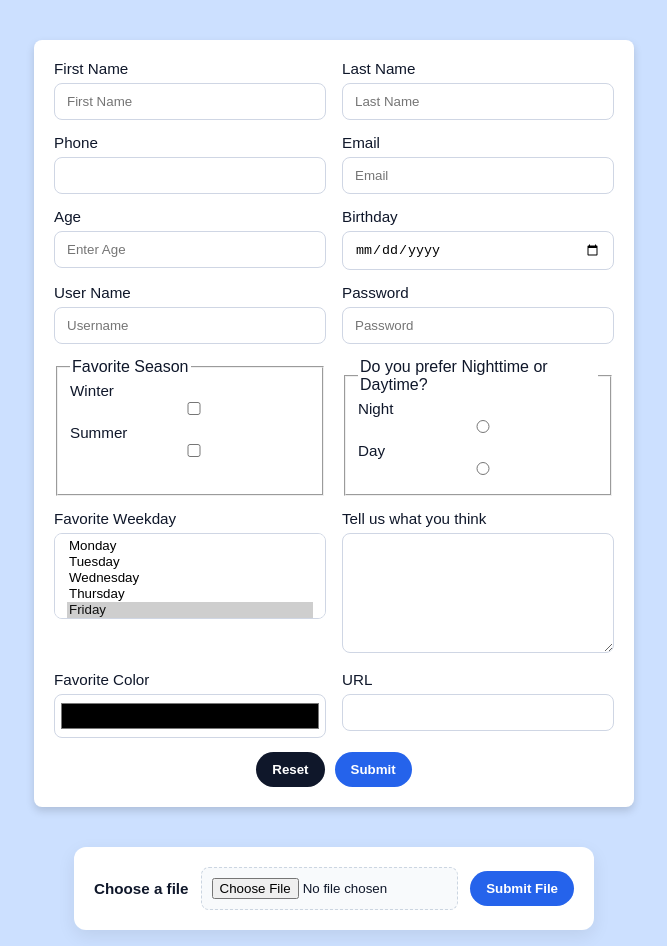
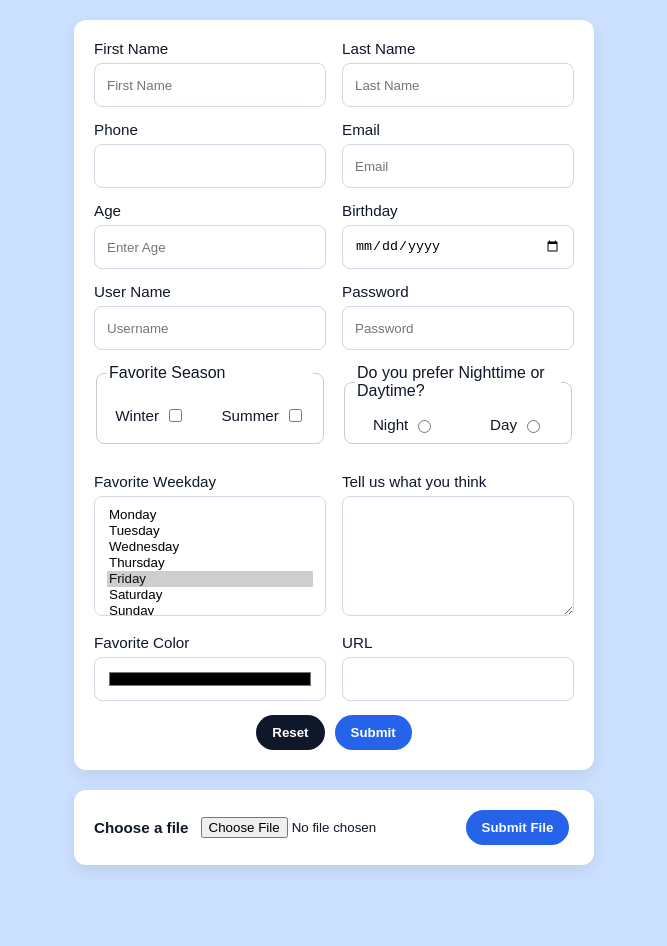
Before and after one commit to kingka5352/HTML_Form_with_CSS, a plain HTML site: page index.html in a window 1280 px wide. Shown: the whole page, without its empty margins (306-973 px from the left). After the commit the page ends 881 px from the top, so only its background shows below. Drawn offline with Linux system fonts and the light colour scheme.

Commit message:
layout update

```diff
--- a/css/style.css
+++ b/css/style.css
@@ -5,7 +5,7 @@
 body {
   margin: 0;
   font-family: Arial, Helvetica, sans-serif;
-  background: #f5f7fb;
+  background: #cce0ff;
   color: #0f172a;
 }
 
@@ -41,7 +41,7 @@ label {
   margin-bottom: 6px;
 }
 
-input,
+input:not([type="file"]),
 select,
 textarea {
   width: 100%;
@@ -56,7 +56,7 @@ textarea {
   resize: vertical;
 }
 
-input:focus,
+input:not([type="file"]):focus,
 select:focus,
 textarea:focus {
   border-color: #2563eb;
@@ -106,11 +106,7 @@ form[enctype] label {
 }
 
 form[enctype] input[type="file"] {
-  flex: 1;
-  padding: 10px;
-  border: 1px dashed #cbd5e1;
-  border-radius: 8px;
-  background: #f8fafc;
+  all: revert;
 }
 
 @media (max-width: 720px) {
@@ -124,13 +120,6 @@ form[enctype] input[type="file"] {
 form label {
   font-weight: normal;
 }
-form>div:last-of-type {
-  width: 100%;
-  display: flex;
-  justify-content: center;
-  align-items: center;
-  gap: 10px;
-}
 
 form>div:last-of-type {
   grid-column: 1 / -1;
@@ -139,6 +128,7 @@ form>div:last-of-type {
   align-items: center;
   gap: 10px;
 }
+
 h1 {
   text-align: center;
   margin: 24px 0 12px;
@@ -156,50 +146,87 @@ h1 {
   white-space: pre-wrap;
 }
 
-#results+p {
-  text-align: center;
-  margin: 0;
-}
-h1 {
-  text-align: center;
-  margin: 24px 0 12px;
-}
-
-#results {
-  max-width: 520px;
-  margin: 0 auto 16px;
-  padding: 16px 20px;
-  border-radius: 12px;
-  background: #fff;
-  box-shadow: 0 6px 18px rgba(0, 0, 0, .08);
-  line-height: 1.6;
-  font-size: .95rem;
-  white-space: pre-wrap;
-}
-
-
 #results br {
   display: block;
   margin: 6px 0;
 }
 
-
 #results+p {
   text-align: center;
   margin: 0;
 }
-body {
-  background-color: #cce0ff;
-  font-family: Arial, sans-serif;
-  margin: 0;
-  padding: 0;
+
+fieldset {
+  border: 1px solid #ccc;
+  padding: 10px;
+  margin-bottom: 15px;
+  border-radius: 8px;
 }
 
-form {
-  background-color: #ffffff;
-  padding: 20px;
+legend {
+  font-weight: bold;
+}
+
+.inline-options label {
+  display: inline-block;
+  margin-right: 20px;
+}
+
+.inline-options input {
+  margin-left: 4px;
+}
+fieldset.inline-options legend {
+  font-weight: normal !important;
+}
+input[type="date"],
+input[type="color"] {
+  width: 100%;
+  height: auto;
+  padding: 10px 12px;
+  line-height: normal;
+  box-sizing: border-box;
+}
+input[type="text"],
+input[type="number"],
+input[type="email"],
+input[type="password"],
+input[type="tel"],
+input[type="url"],
+input[type="date"],
+input[type="color"],
+select,
+textarea {
+  width: 100%;
+  height: 44px;
+
+  padding: 10px 12px;
+  border: 1px solid #cfd6e4;
   border-radius: 8px;
-  max-width: 600px;
-  margin: 40px auto;
-  box-shadow: 0 4px 8px rgba(0, 0, 0, 0.15);
+  background: #fff;
+  box-sizing: border-box;
 }
+fieldset.inline-options {
+  display: flex;
+  flex-wrap: wrap;
+  gap: 20px;
+  align-items: center;
+}
+
+fieldset.inline-options legend {
+  font-weight: normal;
+  margin-bottom: 6px;
+  width: 100%;
+  text-align: left;
+}
+
+fieldset.inline-options label {
+  display: flex;
+  align-items: center;
+  gap: 6px;
+  font-weight: normal;
+  margin: 0 auto;
+ }
+#faveDay {
+  height: auto;
+  min-height: 120px;
+}
```
